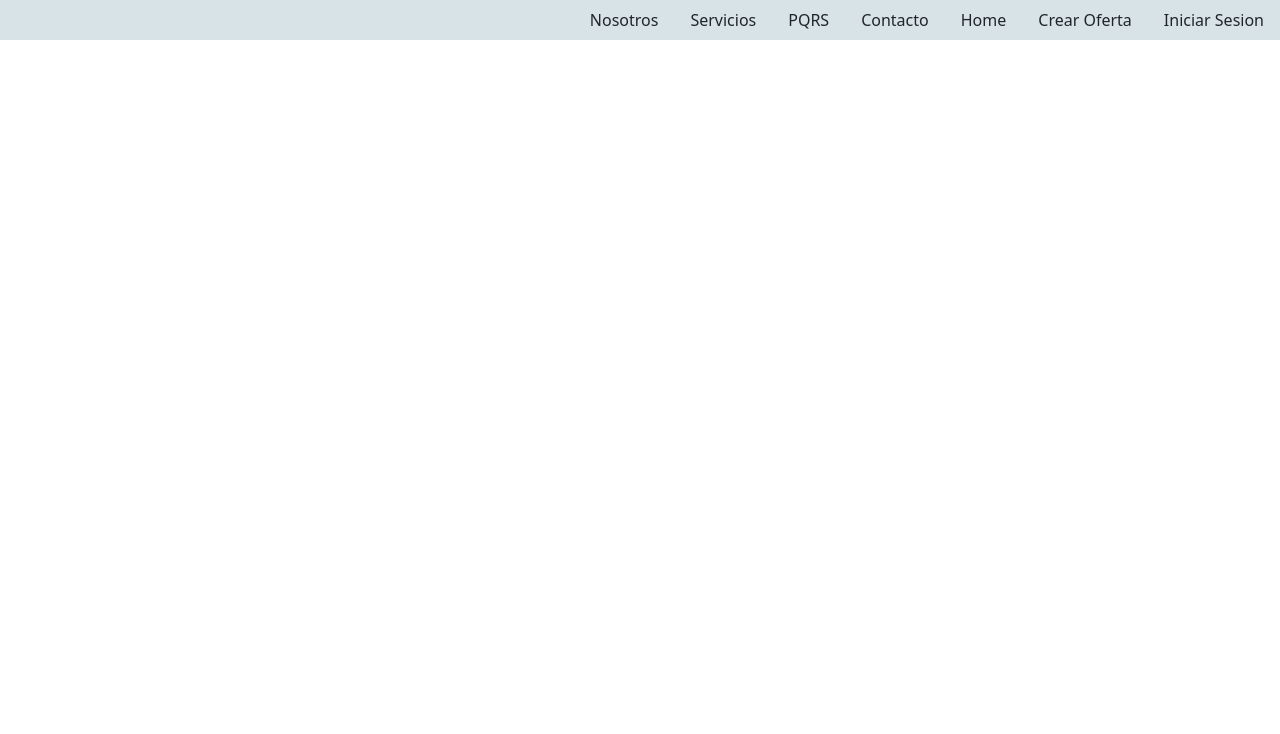
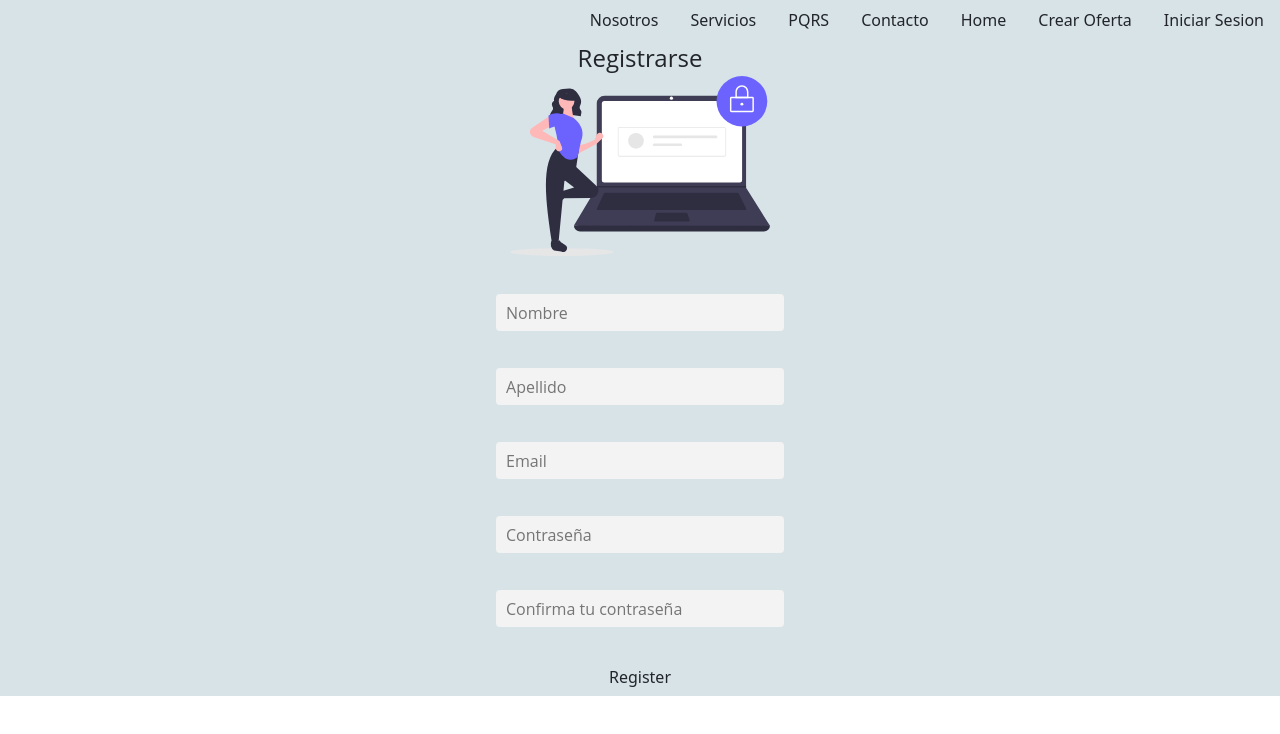
Before and after one commit to chtellez/ENVIOS-Y-CONTRAENVIOS-DE-CARGA-C4G35WEB-PROYECTOG4, a React (Create React App) app in the folder front/: page /register in a window 1280 px wide. Shown: the top 734 px of the page. Built offline with nearby package versions, Linux system fonts and the light colour scheme.

Commit message:
creando register y enlazando rutas

```diff
--- a/front/src/components/App.jsx
+++ b/front/src/components/App.jsx
@@ -4,6 +4,7 @@ import NavBar from "./NavBar";
 import Home from "../pages/Home";
 import CrearOferta from "../pages/CrearOferta";
 import InicioSesion from "../pages/login";
+import Register from "../pages/register"
 
 // import CrearOferta from "../pages/CrearOferta";
 
@@ -18,6 +19,7 @@ function App() {
           <Route exact path="/" element={<Home />}></Route>
           <Route exact path="/crear_oferta" element={<CrearOferta />}></Route>
           <Route exact path="/login" element={<InicioSesion />}></Route>
+          <Route exact path="/register" element={<Register />}></Route>
         </Routes>
       </BrowserRouter>
     </div>
--- a/front/src/pages/login.jsx
+++ b/front/src/pages/login.jsx
@@ -29,7 +29,7 @@ export class Login extends React.Component {
         </div>
         <div>
 
-        <p>¿No tienes cuenta? <a href="/">Registrate!</a></p>
+        <p>¿No tienes cuenta? <a href="/register">Registrate!</a></p>
           <button type="button" className="btn">
             Login
           </button>
--- a/front/src/pages/register.jsx
+++ b/front/src/pages/register.jsx
@@ -9,23 +9,31 @@ export class Register extends React.Component {
   render() {
     return (
       <div className="base-container" ref={this.props.containerRef}>
-        <div className="header">Register</div>
+        <div className="header">Registrarse</div>
         <div className="content">
           <div className="image">
-            <img src={loginImg} />
+            <img src={loginImg} alt="fondo_register" />
           </div>
           <div className="form">
             <div className="form-group">
-              <label htmlFor="username">Username</label>
-              <input type="text" name="username" placeholder="username" />
+              <label htmlFor="username"></label>
+              <input type="text" name="username" placeholder="Nombre" />
             </div>
             <div className="form-group">
-              <label htmlFor="email">Email</label>
-              <input type="text" name="email" placeholder="email" />
+              <label htmlFor="username"></label>
+              <input type="text" name="username" placeholder="Apellido" />
             </div>
             <div className="form-group">
-              <label htmlFor="password">Password</label>
-              <input type="text" name="password" placeholder="password" />
+              <label htmlFor="email"></label>
+              <input type="text" name="email" placeholder="Email" />
+            </div>
+            <div className="form-group">
+              <label htmlFor="password"></label>
+              <input type="text" name="password" placeholder="Contraseña" />
+            </div>
+            <div className="form-group">
+              <label htmlFor="password"></label>
+              <input type="text" name="password" placeholder="Confirma tu contraseña" />
             </div>
           </div>
         </div>
@@ -38,3 +46,4 @@ export class Register extends React.Component {
     );
   }
 }
+export default Register;
--- a/front/src/styles/login.scss
+++ b/front/src/styles/login.scss
@@ -16,8 +16,8 @@
       .image {
         width: 18em;
         img {
-          width: 100%;
-          height: 100%;
+          width: 90%;
+          height: 90%;
         }
       }
 
```
